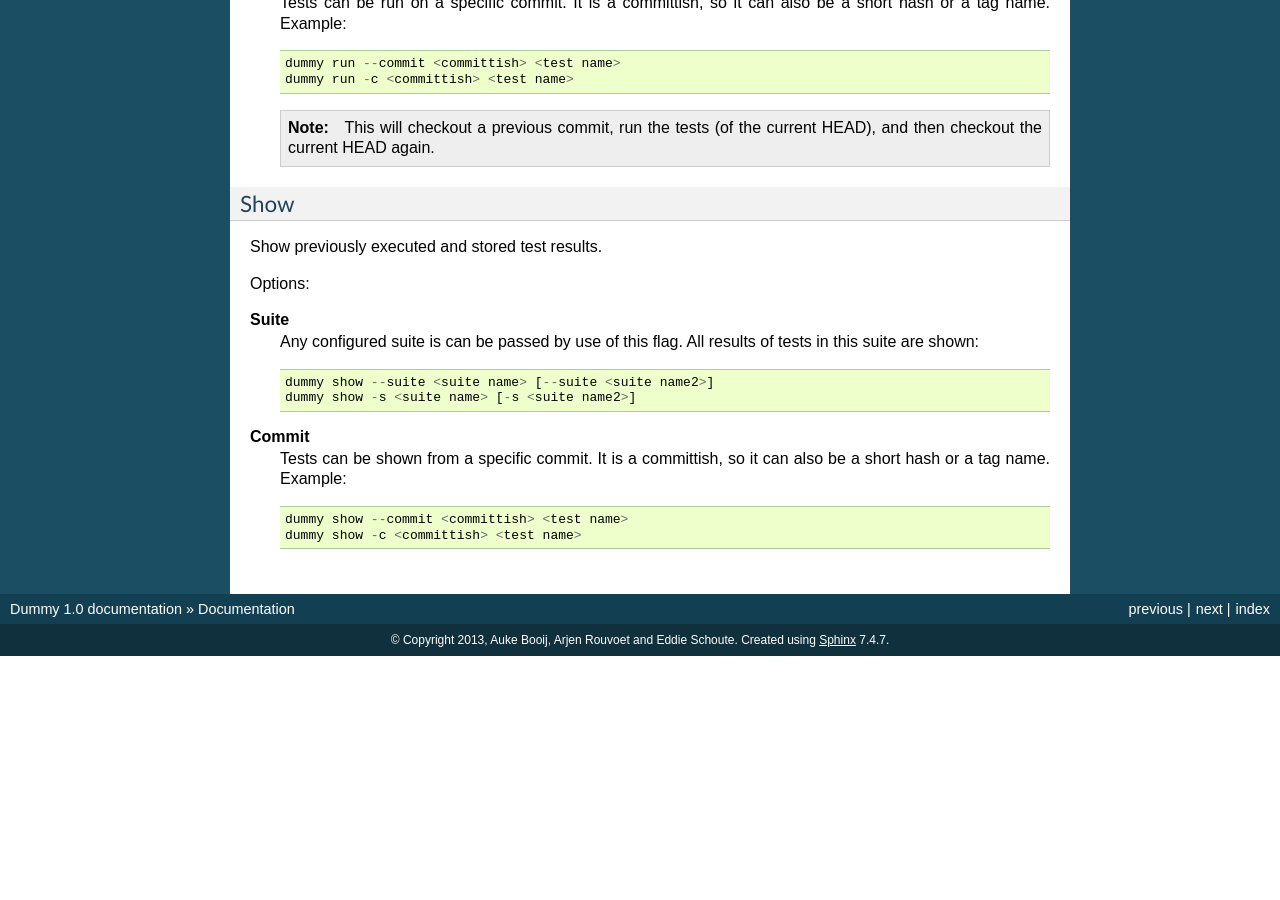
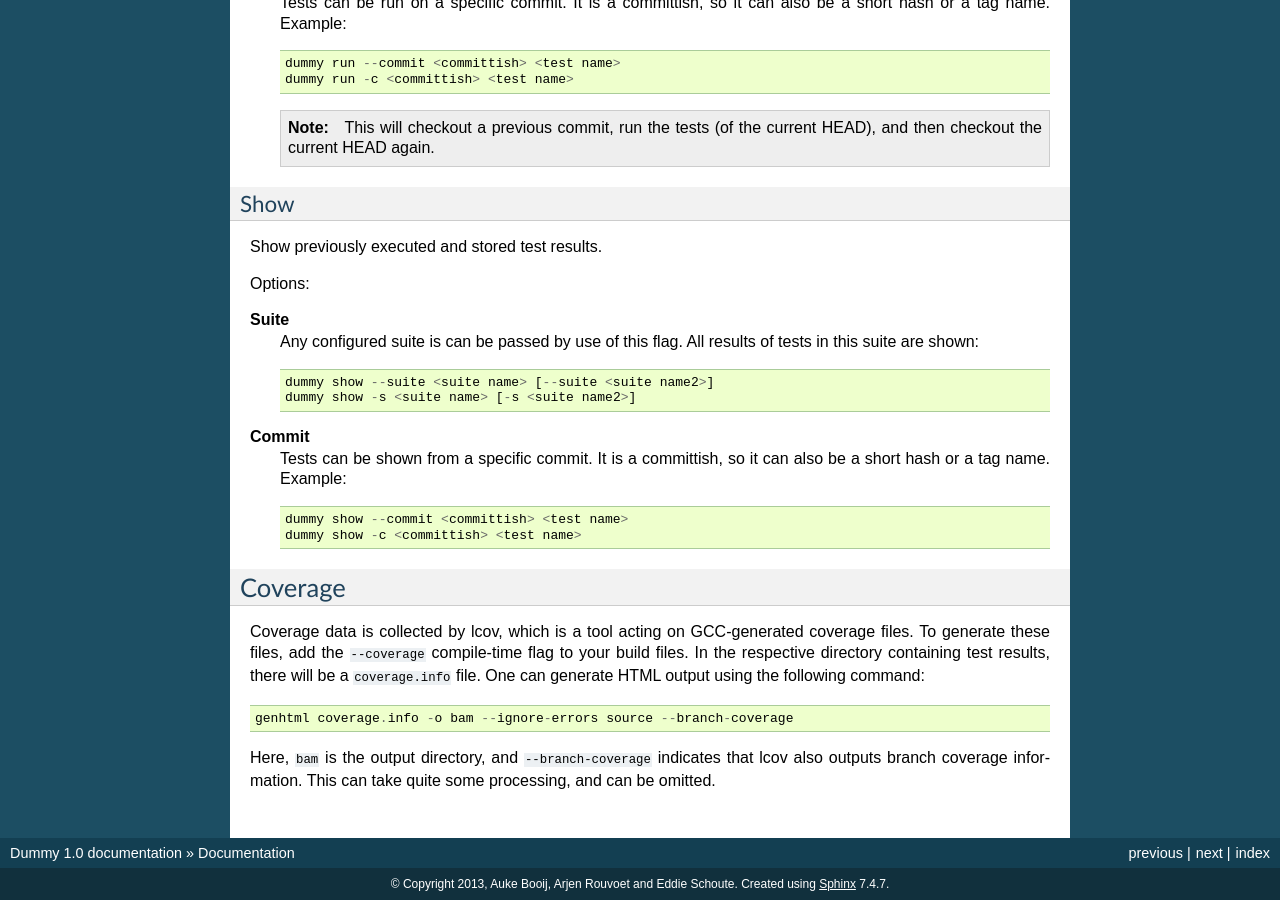
Before and after one commit to ajrouvoet/dummy, a Sphinx documentation site: the page built from docs/documentation.rst, in a window 1280 px wide and 900 px high, scrolled down 825 px. Built offline with Sphinx 7.4.7, drawn with Linux system fonts in a browser that asks for light colours; before the commit the page ends 1481 px from its top, so only the background shows below that.

Commit message:
adding note about generating lcov html output

```diff
--- a/docs/documentation.rst
+++ b/docs/documentation.rst
@@ -74,3 +74,15 @@ Options:
 
 		dummy show --commit <committish> <test name>
 		dummy show -c <committish> <test name>
+
+Coverage
+--------
+Coverage data is collected by lcov, which is a tool acting on GCC-generated coverage files.
+To generate these files, add the ``--coverage`` compile-time flag to your build files.
+In the respective directory containing test results, there will be a ``coverage.info`` file.
+One can generate HTML output using the following command::
+
+        genhtml coverage.info -o bam --ignore-errors source --branch-coverage
+
+Here, ``bam`` is the output directory, and ``--branch-coverage`` indicates that lcov also outputs
+branch coverage information. This can take quite some processing, and can be omitted.
```
